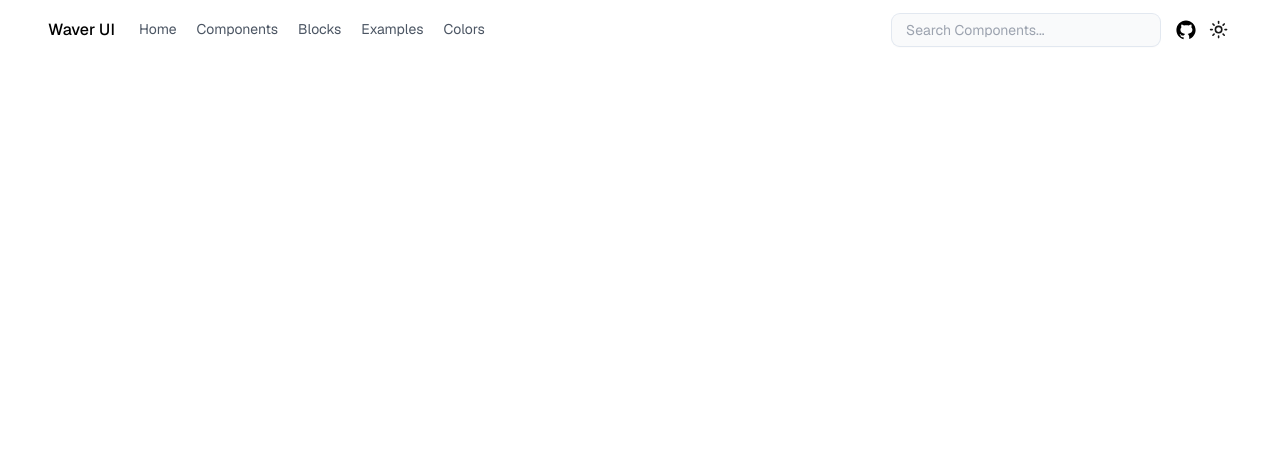
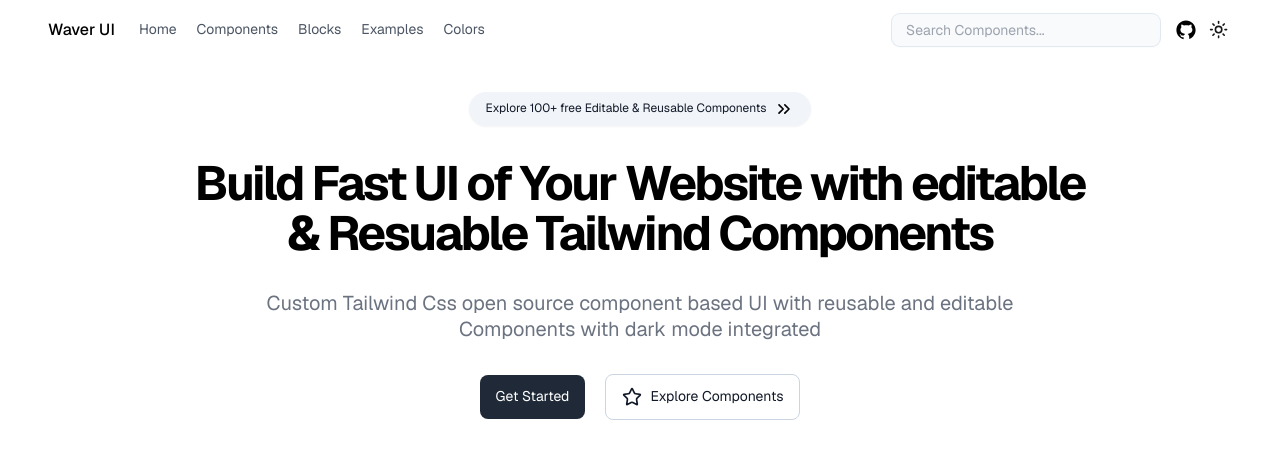
Before and after one commit to Mohamed-Parvez/WAVER-UI, a Next.js app in the folder app/: page / in a window 1280 px wide. Shown: the top 458 px of the page. Built offline with nearby package versions, Linux system fonts and the light colour scheme.

Commit message:
add home hero

```diff
--- a/app/app/(root)/(home)/page.tsx
+++ b/app/app/(root)/(home)/page.tsx
@@ -1,3 +1,37 @@
+import { ChevronsRight, Star } from "lucide-react";
+
 export default function Home() {
-  return <main></main>;
+  return (
+    <main className="container-2xl mt-8">
+      <div className="flex-center flex-col space-y-5 sm:space-y-6 lg:space-y-8">
+        <div className="px-4 py-1.5 border border-slate-100 dark:border-gray-800 rounded-full shadow-sm bg-slate-100 dark:bg-gray-800 flex-center gap-2">
+          <p className="extra-small-regular xs:small-regular text-gray-900 dark:text-gray-200">
+            Explore 100+ free Editable & Reusable Components
+          </p>
+          <ChevronsRight size={20} />
+        </div>
+        <div className="flex-wrap max-w-[700px] md:max-w-[800px] lg:max-w-[900px] w-full">
+          <p className="lg:text-[48px] h2-bold sm:h1-bold md:text-[37px] font-bold md:leading-[45px] lg:leading-[50px] tracking-tighter sm:text-center">
+            Build Fast UI of Your Website with editable & Resuable Tailwind
+            Components
+          </p>
+        </div>
+        <div className="flex-wrap max-w-screen-sm lg:max-w-screen-md w-full">
+          <p className="lg:h3-regular paragraph-regular md:base-regular text-gray-500 dark:text-gray-400 sm:text-center">
+            Custom Tailwind Css open source component based UI with reusable and
+            editable Components with dark mode integrated
+          </p>
+        </div>
+        <div className="flex-col space-y-3.5 items-center justify-center max-w-[400px] w-full xs:w-auto xs:space-y-0 xs:flex-center xs:flex-row gap-4 md:gap-5">
+          <button className="px-4 py-[9px] lg:py-[12px] dark:bg-white dark:text-black bg-gray-800 text-white max-w-[400px] w-full xs:w-auto rounded-[8px] body-regular">
+            Get Started
+          </button>
+          <button className="px-4 py-[9px] lg:py-[12px] border border-slate-300 text-gray-900 rounded-[8px] body-regular w-full max-w-[400px] xs:w-auto dark:text-white flex-center gap-2">
+            <Star size={20} />
+            Explore Components
+          </button>
+        </div>
+      </div>
+    </main>
+  );
 }
```
